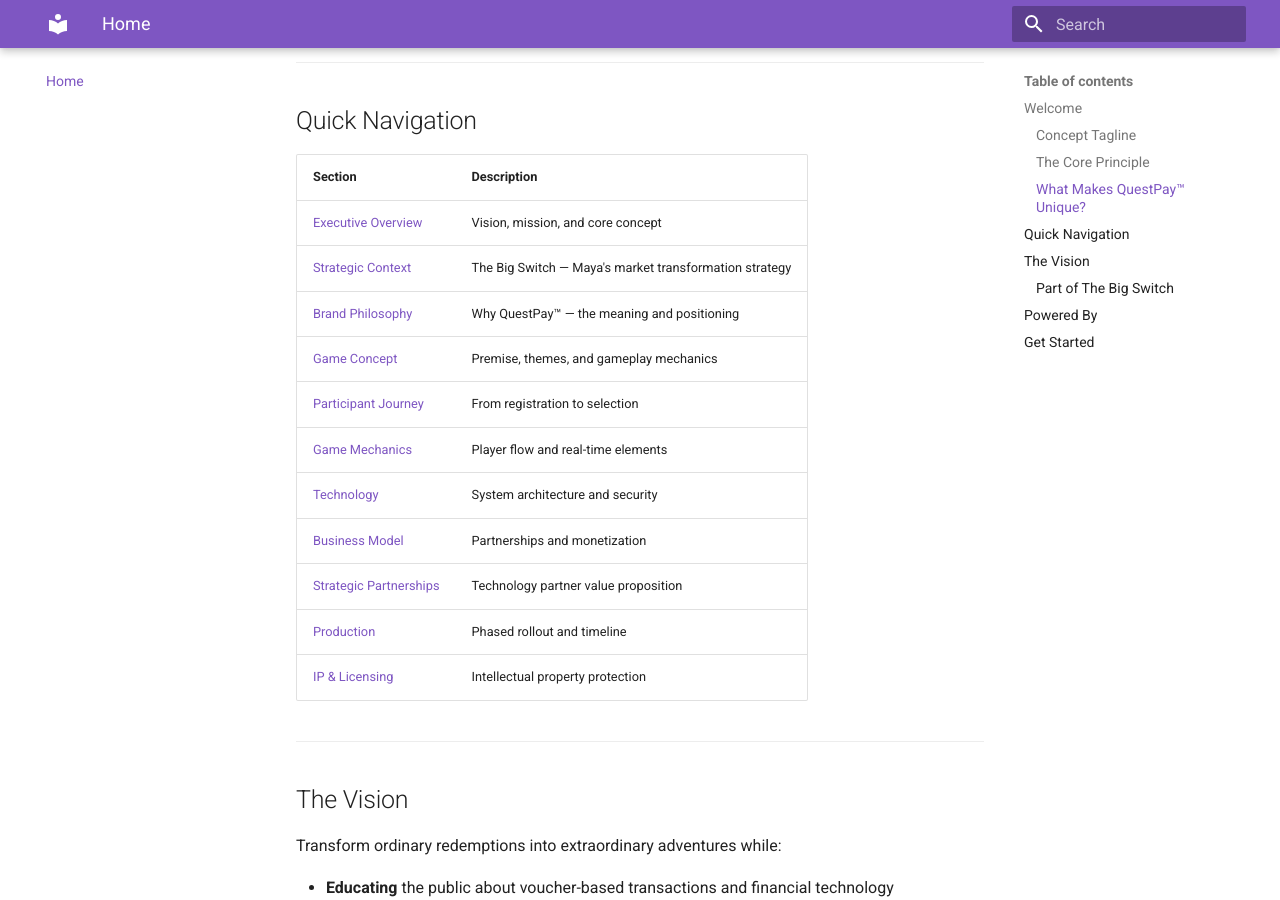
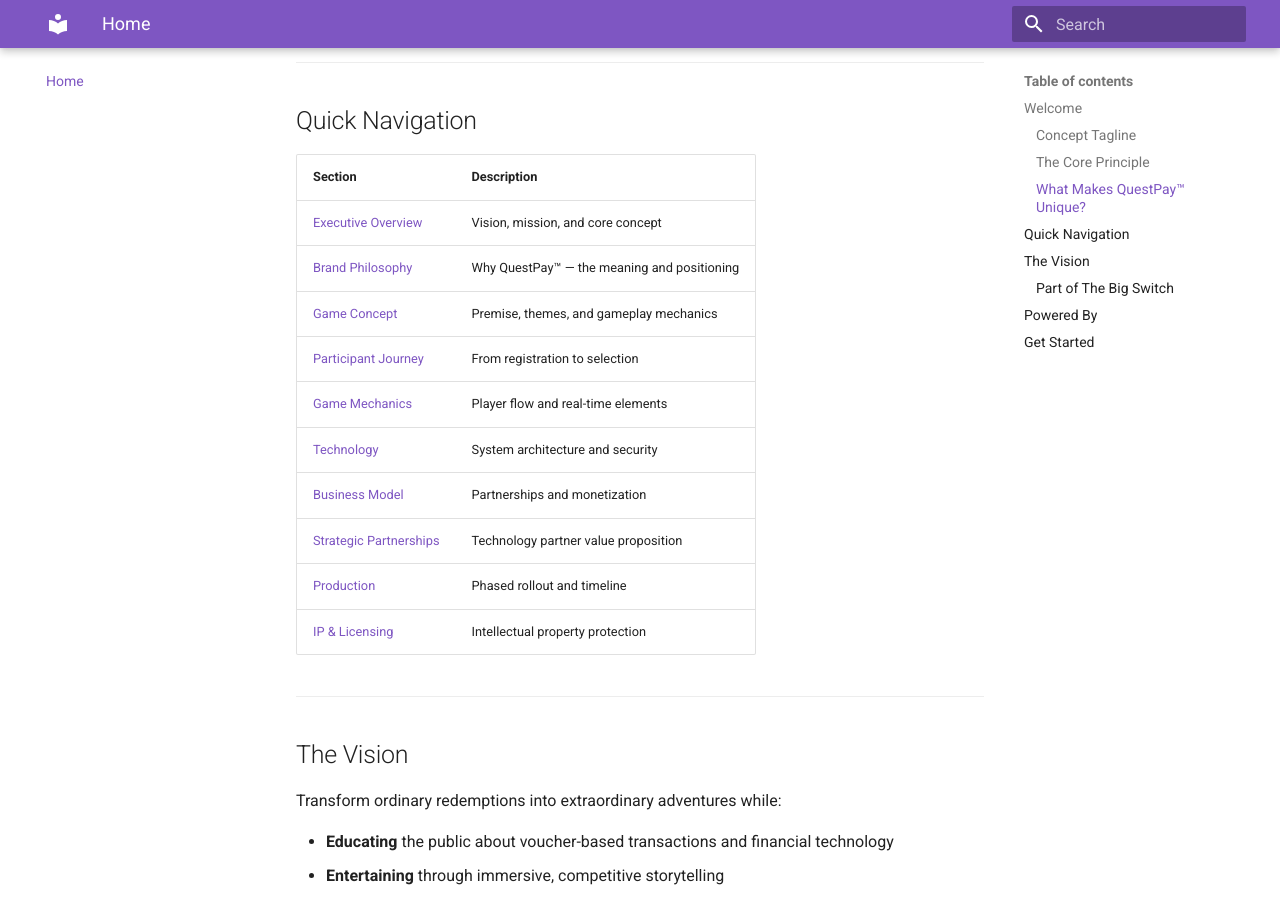
Before and after one commit to 3neti/questpay-docs, an MkDocs documentation site: the page built from docs/index.md, in a window 1280 px wide and 900 px high, scrolled down 847 px. Built offline with MkDocs 1.6.1 and Material for MkDocs 9.7.7, drawn with Linux system fonts in a browser that asks for light colours.

Commit message:
Remove strategy from Quick Navigation
Keep strategy.md accessible via footer navigation and cross-references, but remove from main menu to avoid deterring general readers with partner-specific content

```diff
--- a/docs/index.md
+++ b/docs/index.md
@@ -29,7 +29,6 @@
 | Section | Description |
 |---------|-------------|
 | [Executive Overview](executive-overview.md) | Vision, mission, and core concept |
-| [Strategic Context](strategy.md) | The Big Switch — Maya's market transformation strategy |
 | [Brand Philosophy](brand.md) | Why QuestPay™ — the meaning and positioning |
 | [Game Concept](concept.md) | Premise, themes, and gameplay mechanics |
 | [Participant Journey](recruitment.md) | From registration to selection |
```
